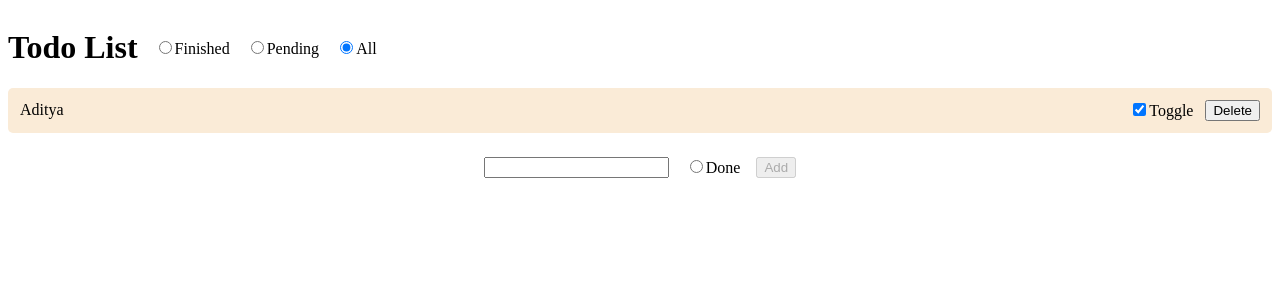
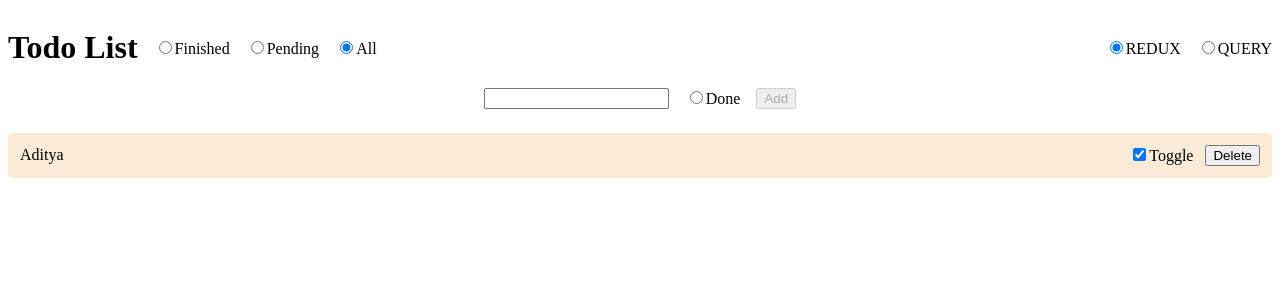
Before and after one commit to adityawarrier/rtk-query, a React (Create React App) app: page / in a window 1280 px wide. Shown: the top 300 px of the page. Built offline with nearby package versions, Linux system fonts and the light colour scheme.

Commit message:
CRUD with query

```diff
--- a/src/App.tsx
+++ b/src/App.tsx
@@ -1,62 +1,30 @@
 import { useState } from "react";
 import { Provider } from "react-redux";
 import { AddTodo } from "./components/AddTodo/AddTodo";
+import { Header } from "./components/Header";
 import { TodoList } from "./components/TodoList";
+import { TodoListQuery } from "./components/TodoListQuery";
+import { RTKType, TodoTypes } from "./constants/types";
 import { store } from "./state/store";
-
-export enum TodoTypes {
-  ALL = "ALL",
-  DONE = "DONE",
-  PENDING = "PENDING",
-}
 
 export const App = (): React.ReactElement => {
   const [type, setType] = useState(TodoTypes.ALL);
+  const [rtkType, setRtkType] = useState(RTKType.REDUX);
 
   return (
     <Provider store={store}>
-      <div
-        style={{
-          display: "flex",
-          flexDirection: "row",
-          alignItems: "center",
-          gap: "16px",
-        }}
-      >
-        <h1>Todo List</h1>
-        <label>
-          <input
-            type="radio"
-            checked={type === TodoTypes.DONE}
-            onChange={() => {
-              setType(TodoTypes.DONE);
-            }}
-          />
-          Finished
-        </label>
-        <label>
-          <input
-            type="radio"
-            checked={type === TodoTypes.PENDING}
-            onChange={() => {
-              setType(TodoTypes.PENDING);
-            }}
-          />
-          Pending
-        </label>
-        <label>
-          <input
-            type="radio"
-            checked={type === TodoTypes.ALL}
-            onChange={() => {
-              setType(TodoTypes.ALL);
-            }}
-          />
-          All
-        </label>
-      </div>
-      <TodoList type={type} />
+      <Header
+        type={type}
+        setType={setType}
+        rtkType={rtkType}
+        setRtkType={setRtkType}
+      />
       <AddTodo />
+      {rtkType === RTKType.REDUX ? (
+        <TodoList type={type} />
+      ) : (
+        <TodoListQuery type={type} />
+      )}
     </Provider>
   );
 };
--- a/src/components/AddTodo/AddTodo.module.css
+++ b/src/components/AddTodo/AddTodo.module.css
@@ -3,4 +3,5 @@
   align-items: center;
   justify-content: center;
   gap: 16px;
+  margin-bottom: 24px;
 }
--- /dev/null
+++ b/src/components/Header.tsx
@@ -0,0 +1,97 @@
+import React from "react";
+import { RTKType, TodoTypes } from "../constants/types";
+
+export const Header = ({
+  type,
+  setType,
+  rtkType,
+  setRtkType,
+}: {
+  type: TodoTypes;
+  rtkType: RTKType;
+  setType: (newType: TodoTypes) => void;
+  setRtkType: (newType: RTKType) => void;
+}): React.ReactElement => {
+  return (
+    <div
+      style={{
+        display: "flex",
+        flexDirection: "row",
+        alignItems: "center",
+        justifyContent: "space-between",
+      }}
+    >
+      <div
+        style={{
+          display: "flex",
+          flexDirection: "row",
+          alignItems: "center",
+          justifyContent: "space-between",
+          gap: "16px",
+        }}
+      >
+        <h1>Todo List</h1>
+        <label>
+          <input
+            type="radio"
+            checked={type === TodoTypes.DONE}
+            onChange={() => {
+              setType(TodoTypes.DONE);
+            }}
+          />
+          Finished
+        </label>
+        <label>
+          <input
+            type="radio"
+            checked={type === TodoTypes.PENDING}
+            onChange={() => {
+              setType(TodoTypes.PENDING);
+            }}
+          />
+          Pending
+        </label>
+        <label>
+          <input
+            type="radio"
+            checked={type === TodoTypes.ALL}
+            onChange={() => {
+              setType(TodoTypes.ALL);
+            }}
+          />
+          All
+        </label>
+      </div>
+      <div
+        style={{
+          display: "flex",
+          flexDirection: "row",
+          alignItems: "center",
+          justifyContent: "space-between",
+          gap: "16px",
+        }}
+      >
+        <label>
+          <input
+            type="radio"
+            checked={rtkType === RTKType.REDUX}
+            onChange={() => {
+              setRtkType(RTKType.REDUX);
+            }}
+          />
+          REDUX
+        </label>
+        <label>
+          <input
+            type="radio"
+            checked={rtkType === RTKType.QUERY}
+            onChange={() => {
+              setRtkType(RTKType.QUERY);
+            }}
+          />
+          QUERY
+        </label>
+      </div>
+    </div>
+  );
+};
--- a/src/components/TodoList.tsx
+++ b/src/components/TodoList.tsx
@@ -1,29 +1,15 @@
 import React from "react";
-import { createSelector } from "@reduxjs/toolkit";
 import { useSelector } from "react-redux";
-import { TodoTypes } from "../App";
+import { TodoTypes } from "../constants/types";
 import { RootState } from "../state/store";
 import { ITodo } from "../state/todos";
+import { TodoSelectos } from "../state/todos/selectors";
 import { Todo } from "./Todo/Todo";
 
-const getTodosByType = createSelector(
-  [(state: RootState) => state.todos.todos, (_, type: TodoTypes) => type],
-  (todos, type) =>
-    todos.filter((t) => {
-      switch (type) {
-        default:
-        case TodoTypes.ALL:
-          return true;
-        case TodoTypes.DONE:
-          return t.completed;
-        case TodoTypes.PENDING:
-          return !t.completed;
-      }
-    })
-);
-
 const TodoList = ({ type }: { type: TodoTypes }): React.ReactElement => {
-  const todos = useSelector((state: RootState) => getTodosByType(state, type));
+  const todos = useSelector((state: RootState) =>
+    TodoSelectos.getTodosByType(state, type)
+  );
 
   return (
     <>
--- /dev/null
+++ b/src/components/TodoListQuery.tsx
@@ -0,0 +1,46 @@
+import React from "react";
+import { ITodo } from "../state/todos";
+import { Todo } from "./Todo/Todo";
+import { useGetTodosQuery } from "../queries/Todos";
+import { TodoTypes } from "../constants/types";
+
+const TodoListQuery = ({ type }: { type: TodoTypes }): React.ReactElement => {
+  const {
+    data: todos,
+    isLoading,
+    isError,
+  } = useGetTodosQuery(undefined, {
+    selectFromResult: ({ data, ...rest }) => ({
+      data: data?.filter((t) => {
+        switch (type) {
+          default:
+          case TodoTypes.ALL:
+            return true;
+          case TodoTypes.DONE:
+            return t.completed;
+          case TodoTypes.PENDING:
+            return !t.completed;
+        }
+      }),
+      ...rest,
+    }),
+  });
+
+  if (isLoading) {
+    return <div>Loading...</div>;
+  }
+
+  if (isError) {
+    return <div>Error...</div>;
+  }
+
+  return (
+    <>
+      {todos?.map((todo: ITodo) => (
+        <Todo key={todo.id} {...todo} />
+      ))}
+    </>
+  );
+};
+
+export { TodoListQuery };
--- /dev/null
+++ b/src/constants/types.ts
@@ -0,0 +1,12 @@
+enum TodoTypes {
+  ALL = "ALL",
+  DONE = "DONE",
+  PENDING = "PENDING",
+}
+
+enum RTKType {
+  REDUX = "REDUX",
+  QUERY = "QUERY",
+}
+
+export { TodoTypes, RTKType };
--- /dev/null
+++ b/src/queries/Todos.ts
@@ -0,0 +1,21 @@
+import { createApi, fetchBaseQuery } from "@reduxjs/toolkit/query/react";
+import { ITodo } from "../state/todos";
+
+const todoApiSlice = createApi({
+  reducerPath: "todoApiSlice",
+  baseQuery: fetchBaseQuery({ baseUrl: "http://localhost:3001/" }),
+  endpoints: (builder) => ({
+    getTodos: builder.query<ITodo[], void>({
+      query: () => "/todos",
+    }),
+    getTodo: builder.query<ITodo, void>({
+      query: (id) => `/todos/${id}`,
+    }),
+    toggleTodo: builder.query<ITodo, void>({
+      query: (id) => `/todos/${id}`,
+    }),
+  }),
+});
+
+const { useGetTodosQuery, useGetTodoQuery, useToggleTodoQuery } = todoApiSlice;
+export { todoApiSlice, useGetTodosQuery, useGetTodoQuery, useToggleTodoQuery };
--- a/src/state/store.ts
+++ b/src/state/store.ts
@@ -1,12 +1,15 @@
 import { configureStore } from "@reduxjs/toolkit";
 import logger from "redux-logger";
+import { todoApiSlice } from "../queries/Todos";
 import { TodoReducer } from "./todos/index";
 
 const store = configureStore({
   reducer: {
     todos: TodoReducer,
+    [todoApiSlice.reducerPath]: todoApiSlice.reducer,
   },
-  middleware: (getDefaultMiddleware) => getDefaultMiddleware().concat(logger),
+  middleware: (getDefaultMiddleware) =>
+    getDefaultMiddleware().concat(logger, todoApiSlice.middleware),
   devTools: process.env.NODE_ENV !== "production",
 });
 
--- /dev/null
+++ b/src/state/todos/selectors.ts
@@ -0,0 +1,23 @@
+import { createSelector } from "@reduxjs/toolkit";
+import { TodoTypes } from "../../constants/types";
+import { RootState } from "../store";
+
+const getTodosByType = createSelector(
+  [(state: RootState) => state.todos.todos, (_, type: TodoTypes) => type],
+  (todos, type) =>
+    todos.filter((t) => {
+      switch (type) {
+        default:
+        case TodoTypes.ALL:
+          return true;
+        case TodoTypes.DONE:
+          return t.completed;
+        case TodoTypes.PENDING:
+          return !t.completed;
+      }
+    })
+);
+
+export const TodoSelectos = {
+  getTodosByType,
+};
```
